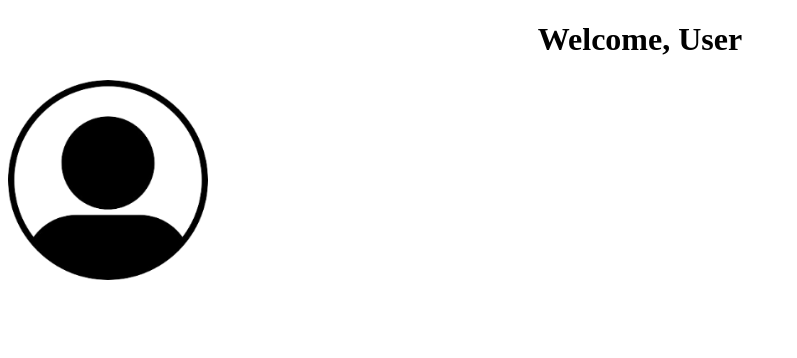
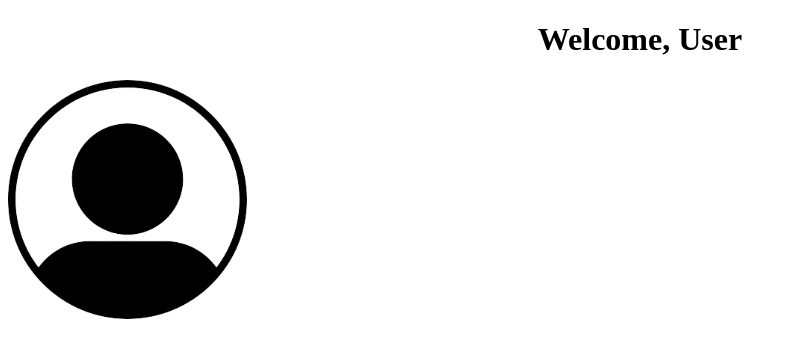
Before and after one commit to pdagidee/4UStudentz, a plain HTML site: page index.html in a window 1280 px wide. Shown: the whole page, without its empty margins (0-797 px from the left). Drawn offline with Linux system fonts and the light colour scheme.

Commit message:
Removed dimensions to test

```diff
--- a/index.html
+++ b/index.html
@@ -5,7 +5,7 @@
 </head>
 <body>
 <h1 style = "text-align:center;"> Welcome, User</h1>
-<img src = "https://github.com/pdagidee/4UStudentz/blob/main/2profilepicture.png" alt = "UserAccPic" width = "200" height = "200">
+<img src = "https://github.com/pdagidee/4UStudentz/blob/main/2profilepicture.png" alt = "UserAccPic">
 </body>
 
 </html>
```
